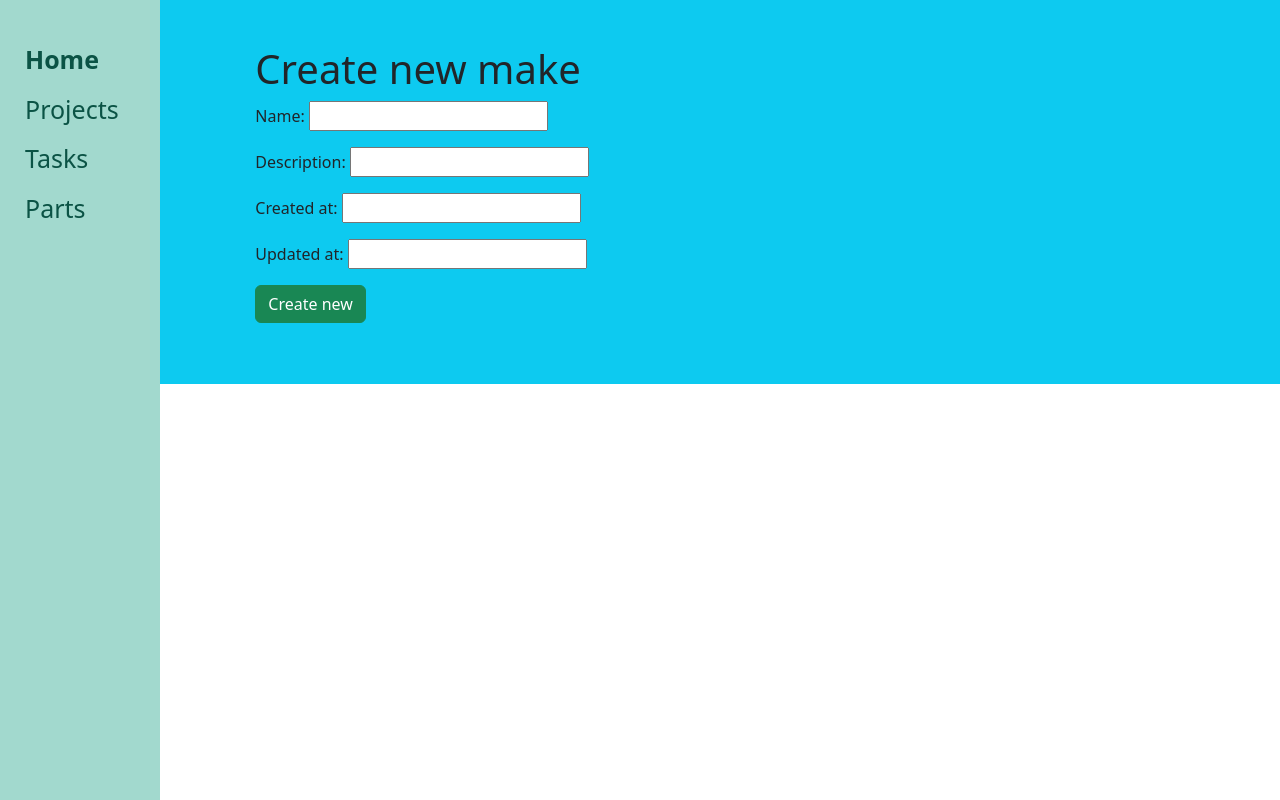
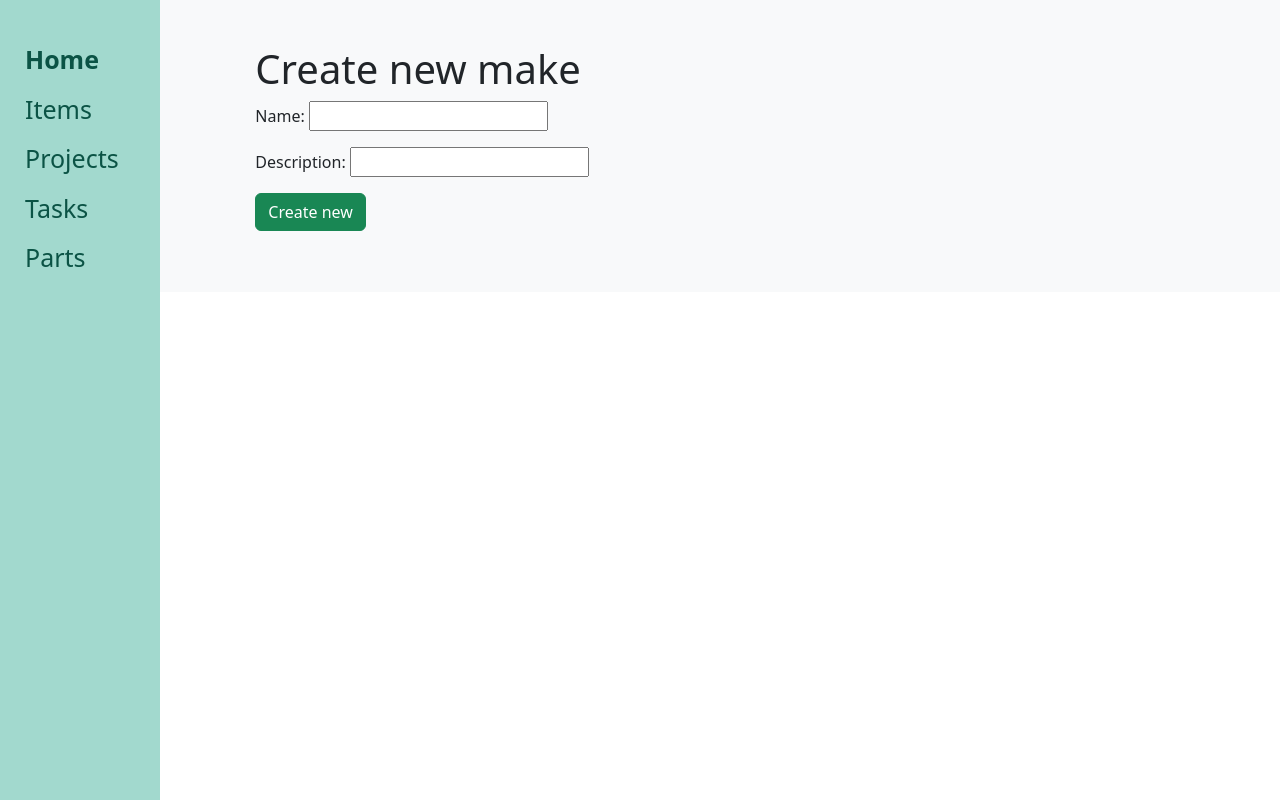
Before and after one commit to dahol/invpy, a Django app: page /create_make in a window 1280 px wide. Run offline with Django 4.2, Linux system fonts and the light colour scheme.

Commit message:
streamlined naming conventions

```diff
--- a/inventory/forms.py
+++ b/inventory/forms.py
@@ -4,43 +4,30 @@ from django.utils import timezone
 
 
 class CreateNewProject(forms.Form):
-    d = datetime.now()
     name = forms.CharField(label="Name", max_length=200)
     desc = forms.CharField(label="Description")
-    created_at = d
-    updated_at = d
 
 
 class CreateNewTask(forms.Form):
     name = forms.CharField(label="Name", max_length=200)
     desc = forms.CharField(label="Description")
-    created_at = forms.DateTimeField()
-    updated_at = forms.DateTimeField()
 
 
 class CreateNewPart(forms.Form):
     name = forms.CharField(label="Name", max_length=200)
     desc = forms.CharField(label="Description")
-    created_at = forms.DateTimeField()
-    updated_at = forms.DateTimeField()
 
 
 class CreateNewMake(forms.Form):
     name = forms.CharField(label="Name", max_length=200)
     desc = forms.CharField(label="Description")
-    created_at = forms.DateTimeField()
-    updated_at = forms.DateTimeField()
 
 
 class CreateNewModel(forms.Form):
     name = forms.CharField(label="Name", max_length=200)
     desc = forms.CharField(label="Description")
-    created_at = forms.DateTimeField()
-    updated_at = forms.DateTimeField()
 
 
 class CreateNewItem(forms.Form):
     name = forms.CharField(label="Name", max_length=200)
     desc = forms.CharField(label="Description")
-    created_at = forms.DateTimeField()
-    updated_at = forms.DateTimeField()
--- a/inventory/templates/inventory/base.html
+++ b/inventory/templates/inventory/base.html
@@ -49,9 +49,10 @@
           crossorigin="anonymous">
   </head>
   <body>
-    <div class="bg-info">
+    <div class="bg-light">
       <div class="sidenav">
         <a href="/" class="text-decoration-none fw-bold ">Home</a>
+        <a href="/item/all" class="text-decoration-none">Items</a>
         <a href="/project/all" class="text-decoration-none">Projects</a>
         <a href="/task/all" class="text-decoration-none">Tasks</a>
         <a href="/part/all" class="text-decoration-none">Parts</a>
--- a/inventory/templates/inventory/items.html
+++ b/inventory/templates/inventory/items.html
@@ -4,10 +4,10 @@
 {% endblock title %}
 {% block content %}
   <h3>All items</h3>
-  <a class="btn btn-outline-success" href="/create_items" role="button">New items</a>
-  {% for items in all_items %}
+  <a class="btn btn-outline-success" href="/create_item" role="button">New items</a>
+  {% for item in items %}
     <div class="list-group col-5 p-1">
-      <a href="{{ items.id }}" class="list-group-item list-group-item-action">{{ items.name }}</a>
+      <a href="{{ item.id }}" class="list-group-item list-group-item-action">{{ item.name }}</a>
     </div>
   {% endfor %}
 {% endblock content %}
--- a/inventory/templates/inventory/parts.html
+++ b/inventory/templates/inventory/parts.html
@@ -5,7 +5,7 @@
 {% block content %}
   <h3>All parts</h3>
   <a class="btn btn-outline-success" href="/create_part" role="button">New part</a>
-  {% for part in all_parts %}
+  {% for part in parts %}
     <div class="list-group col-5 p-1">
       <a href="{{ part.id }}" class="list-group-item list-group-item-action">{{ part.name }}</a>
     </div>
--- a/inventory/templates/inventory/projects.html
+++ b/inventory/templates/inventory/projects.html
@@ -5,7 +5,7 @@
 {% block content %}
   <h3>All projects</h3>
   <a class="btn btn-outline-success" href="/create_project" role="button">New project</a>
-  {% for project in all_projects %}
+  {% for project in projects %}
     <ul class="list-group list-group-flush">
       <li class="list-group-item">
         <a href="{{ project.id }}" class="text-decoration-none text-reset">Name: {{ project.name }}</a>
--- a/inventory/templates/inventory/tasks.html
+++ b/inventory/templates/inventory/tasks.html
@@ -5,7 +5,7 @@
 {% block content %}
   <h3>All tasks</h3>
   <a class="btn btn-outline-success" href="/create_task" role="button">New task</a>
-  {% for task in all_tasks %}
+  {% for task in tasks %}
     <div class="list-group col-5 p-1">
       <a href="{{ task.id }}" class="list-group-item list-group-item-action">{{ task.name }}</a>
     </div>
--- a/inventory/urls.py
+++ b/inventory/urls.py
@@ -25,6 +25,7 @@ urlpatterns = [
 
     path("create_project", views.create_project, name="create_project"),
     path("create_task", views.create_task, name="create_task"),
+    path("create_item", views.create_item, name="create_item"),
     path("create_part", views.create_part, name="create_part"),
     path("create_make", views.create_make, name="create_make"),
     path("create_model", views.create_model, name="create_model"),
--- a/inventory/views.py
+++ b/inventory/views.py
@@ -11,8 +11,9 @@ def home(response):
     models = Model.objects.all()[:5]
     parts = Part.objects.all()[:5]
     tasks = Task.objects.all()[:5]
+    items = Item.objects.all()[:5]
     projects = Project.objects.all()[:5]
-    return render(response, "inventory/home.html", {"makes": makes, "models": models, "parts": parts, "projects": projects, "tasks": tasks})
+    return render(response, "inventory/home.html", {"makes": makes, "models": models, "parts": parts, "projects": projects, "tasks": tasks, "items": items})
 
 # // TODO: Make some sort of dashboard on landing page
 
@@ -25,8 +26,8 @@ def item(response, id):
 
 
 def items(response):
-    i = Item.objects.all()
-    return render(response, "inventory/items.html", {"items": i})
+    items = Item.objects.all()
+    return render(response, "inventory/items.html", {"items": items})
 
 
 def create_item(response):
@@ -35,9 +36,7 @@ def create_item(response):
         if f.is_valid():
             n = f.cleaned_data["name"]
             d = f.cleaned_data["desc"]
-            c = f.cleaned_data["created_at"]
-            u = f.cleaned_data["updated_at"]
-            t = Item(name=n, desc=d, created_at=c, updated_at=u)
+            t = Item(name=n, desc=d)
             t.save()
         return HttpResponseRedirect("item/%i" % t.id)
     else:
@@ -54,8 +53,8 @@ def make(response, id):
 
 
 def makes(response):
-    all_makes = Make.objects.all()
-    return render(response, "inventory/makes.html", {"all_makes": all_makes})
+    makes = Make.objects.all()
+    return render(response, "inventory/makes.html", {"makes": makes})
 
 
 def create_make(response):
@@ -64,8 +63,6 @@ def create_make(response):
         if f.is_valid():
             n = f.cleaned_data["name"]
             d = f.cleaned_data["desc"]
-            c = f.cleaned_data["created_at"]
-            u = f.cleaned_data["updated_at"]
             t = Make(name=n, desc=d)
             t.save()
         return HttpResponseRedirect("make/%i" % t.id)
@@ -82,8 +79,8 @@ def model(response, id):
 
 
 def models(response):
-    all_models = Model.objects.all()
-    return render(response, "inventory/models.html", {"all_models": all_models})
+    models = Model.objects.all()
+    return render(response, "inventory/models.html", {"models": models})
 
 
 def create_model(response):
@@ -92,8 +89,6 @@ def create_model(response):
         if f.is_valid():
             n = f.cleaned_data["name"]
             d = f.cleaned_data["desc"]
-            c = f.cleaned_data["created_at"]
-            u = f.cleaned_data["updated_at"]
             t = Model(name=n, desc=d)
             t.save()
         return HttpResponseRedirect("model/%i" % t.id)
@@ -111,8 +106,8 @@ def part(response, id):
 
 
 def parts(response):
-    all_parts = Part.objects.all()
-    return render(response, "inventory/parts.html", {"all_parts": all_parts})
+    parts = Part.objects.all()
+    return render(response, "inventory/parts.html", {"parts": parts})
 
 
 def create_part(response):
@@ -121,9 +116,7 @@ def create_part(response):
         if f.is_valid():
             n = f.cleaned_data["name"]
             d = f.cleaned_data["desc"]
-            c = f.cleaned_data["created_at"]
-            u = f.cleaned_data["updated_at"]
-            t = Part(name=n, desc=d, created_at=c, updated_at=u)
+            t = Part(name=n, desc=d)
             t.save()
         return HttpResponseRedirect("part/%i" % t.id)
     else:
@@ -139,8 +132,8 @@ def task(response, id):
 
 
 def tasks(response):
-    all_tasks = Task.objects.all()
-    return render(response, "inventory/tasks.html", {"all_tasks": all_tasks})
+    tasks = Task.objects.all()
+    return render(response, "inventory/tasks.html", {"tasks": tasks})
 
 
 def create_task(response):
@@ -149,9 +142,7 @@ def create_task(response):
         if f.is_valid():
             n = f.cleaned_data["name"]
             d = f.cleaned_data["desc"]
-            c = f.cleaned_data["created_at"]
-            u = f.cleaned_data["updated_at"]
-            t = Task(name=n, desc=d, created_at=c, updated_at=u)
+            t = Task(name=n, desc=d)
             t.save()
         return HttpResponseRedirect("task/%i" % t.id)
     else:
@@ -167,8 +158,8 @@ def project(response, id):
 
 
 def projects(response):
-    all_projects = Project.objects.all()
-    return render(response, "inventory/projects.html", {"all_projects": all_projects})
+    projects = Project.objects.all()
+    return render(response, "inventory/projects.html", {"projects": projects})
 
 
 def create_project(response):
@@ -177,9 +168,7 @@ def create_project(response):
         if f.is_valid():
             n = f.cleaned_data["name"]
             d = f.cleaned_data["desc"]
-            c = f.cleaned_data["created_at"]
-            u = f.cleaned_data["updated_at"]
-            t = Project(name=n, desc=d, created_at=c, updated_at=u)
+            t = Project(name=n, desc=d)
             t.save()
         return HttpResponseRedirect("project/%i" % t.id)
     else:
```
Also changed, not shown: inventory/templates/inventory/home.html (+12 -0 lines).
